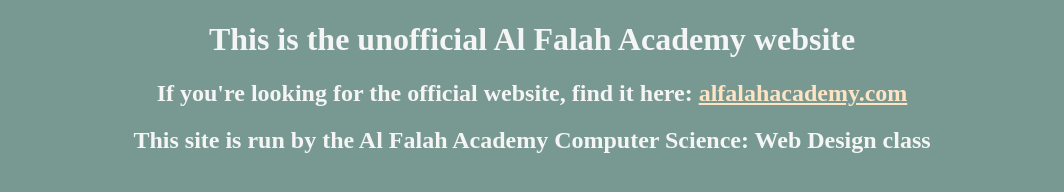
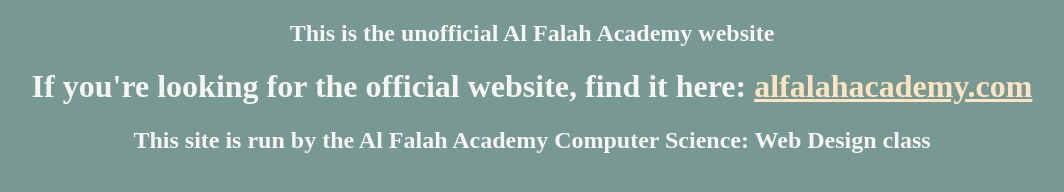
Before and after one commit to farhankamili/alfalahacademy.org, a plain HTML site: page index.html in a window 1280 px wide. Shown: the whole page, without its empty margins (108-1172 px from the left). Drawn offline with Linux system fonts and the light colour scheme.

Commit message:
Content updates

```diff
--- a/index.html
+++ b/index.html
@@ -7,8 +7,8 @@
     <link rel="stylesheet" href="styles.css">
 </head>
 <body>
-    <h1>This is the unofficial Al Falah Academy website</h1>
-    <h2>If you're looking for the official website, find it here: <a href="http://www.alfalahacademy.com" target="_self">alfalahacademy.com</a></h2>
+    <h2>This is the unofficial Al Falah Academy website</h2>
+    <h1>If you're looking for the official website, find it here: <a href="http://www.alfalahacademy.com" target="_self">alfalahacademy.com</a></h1>
     <h2>This site is run by the Al Falah Academy Computer Science: Web Design class</h2>
 </body>
 </html>
```
